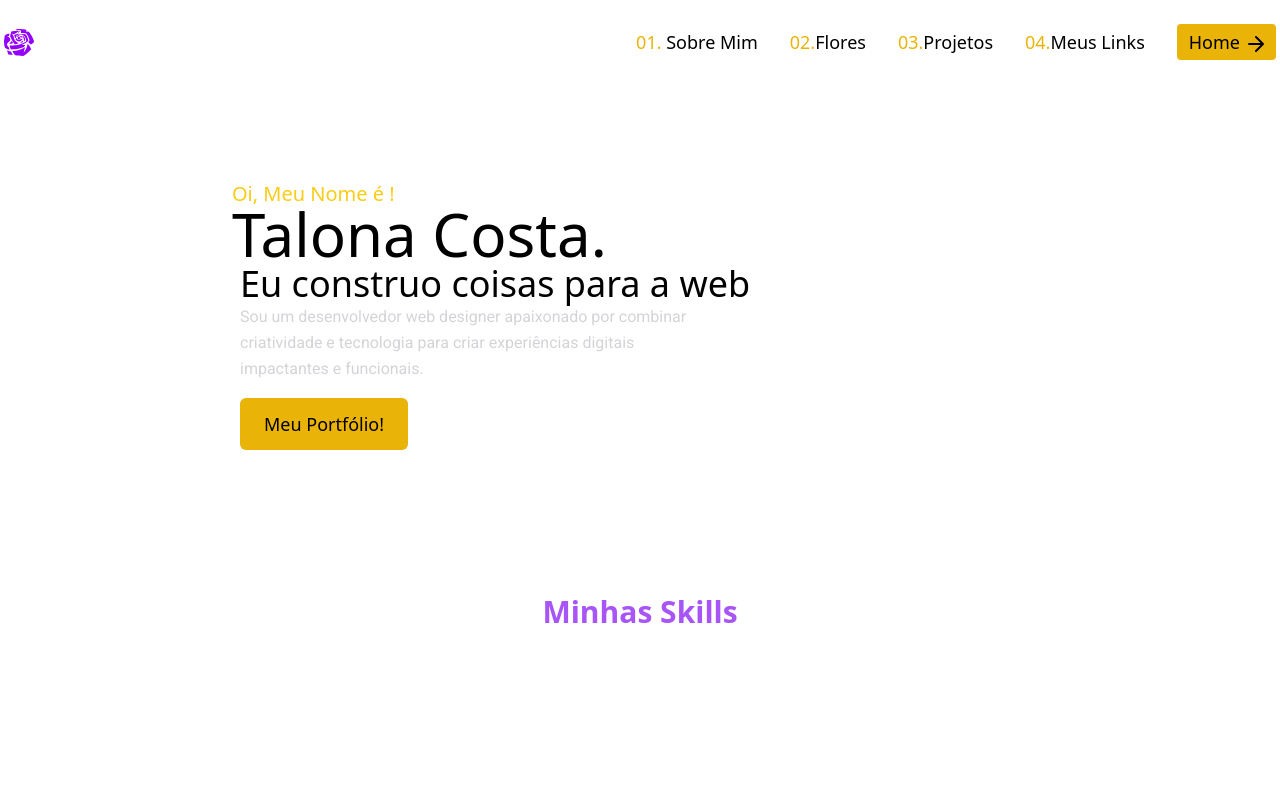
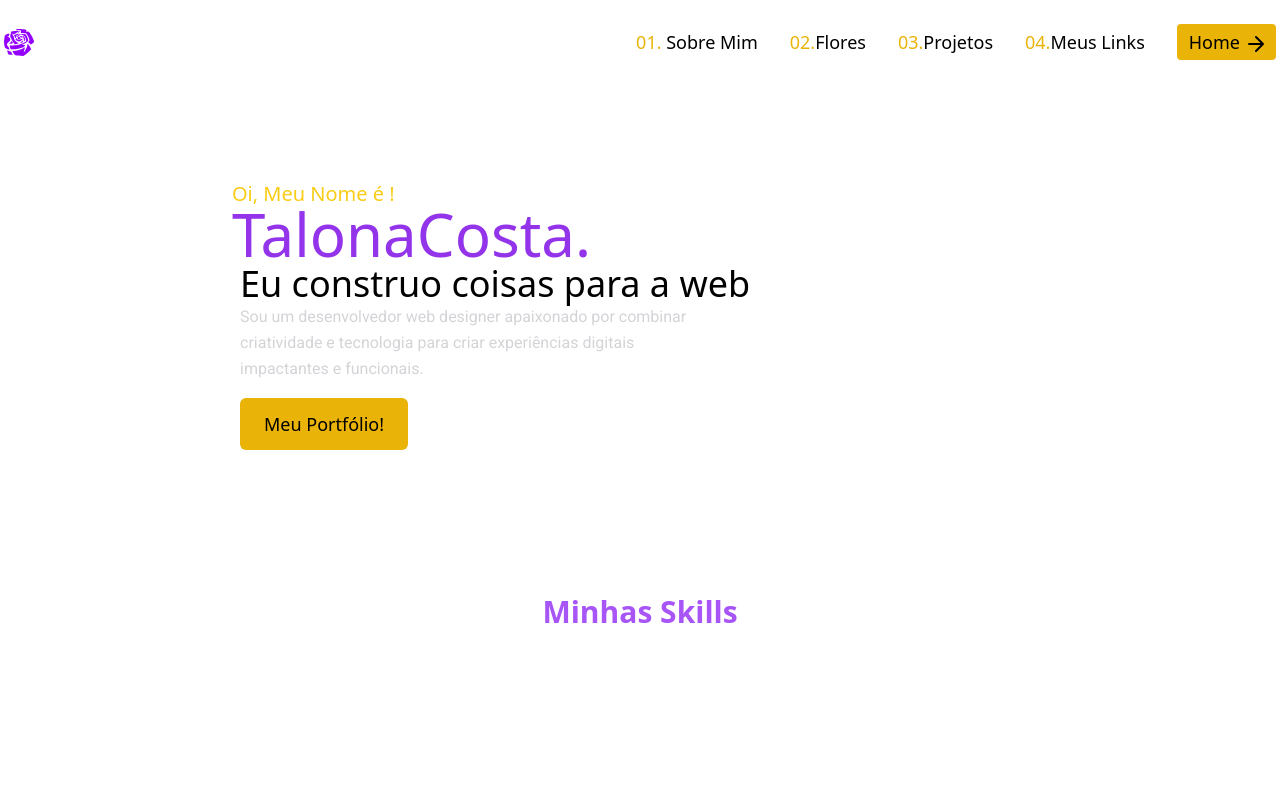
Before and after one commit to Tal0na/WebSite_Talona, a Next.js app: page / in a window 1280 px wide. Shown: the top 800 px of the page. Built offline with nearby package versions, Linux system fonts and the light colour scheme.

Commit message:
Update About.jsx

```diff
--- a/src/app/components/About/About.jsx
+++ b/src/app/components/About/About.jsx
@@ -8,9 +8,10 @@ const About = () => {
         <h3 className="mt-16 h-6 pl-10 text-xl text-yellow-400">
           Oi, Meu Nome é !
         </h3>
-        <div className="font-poppins text-purple-r pl-10 text-6xl text-purple-600">
-          <span className="font-medium">Talona</span> <span>Costa</span>
-          <span className="font-medium">.</span>
+        <div className="font-poppins text-purple-r pl-10 text-6xl">
+          <span className="font-medium text-purple-600">Talona</span>
+          <span className="text-purple-600">Costa</span>
+          <span className="font-medium text-purple-600">.</span>
         </div>
         <h2 className="font-poppins pl-12 text-4xl ">
           Eu construo coisas para a web
```
